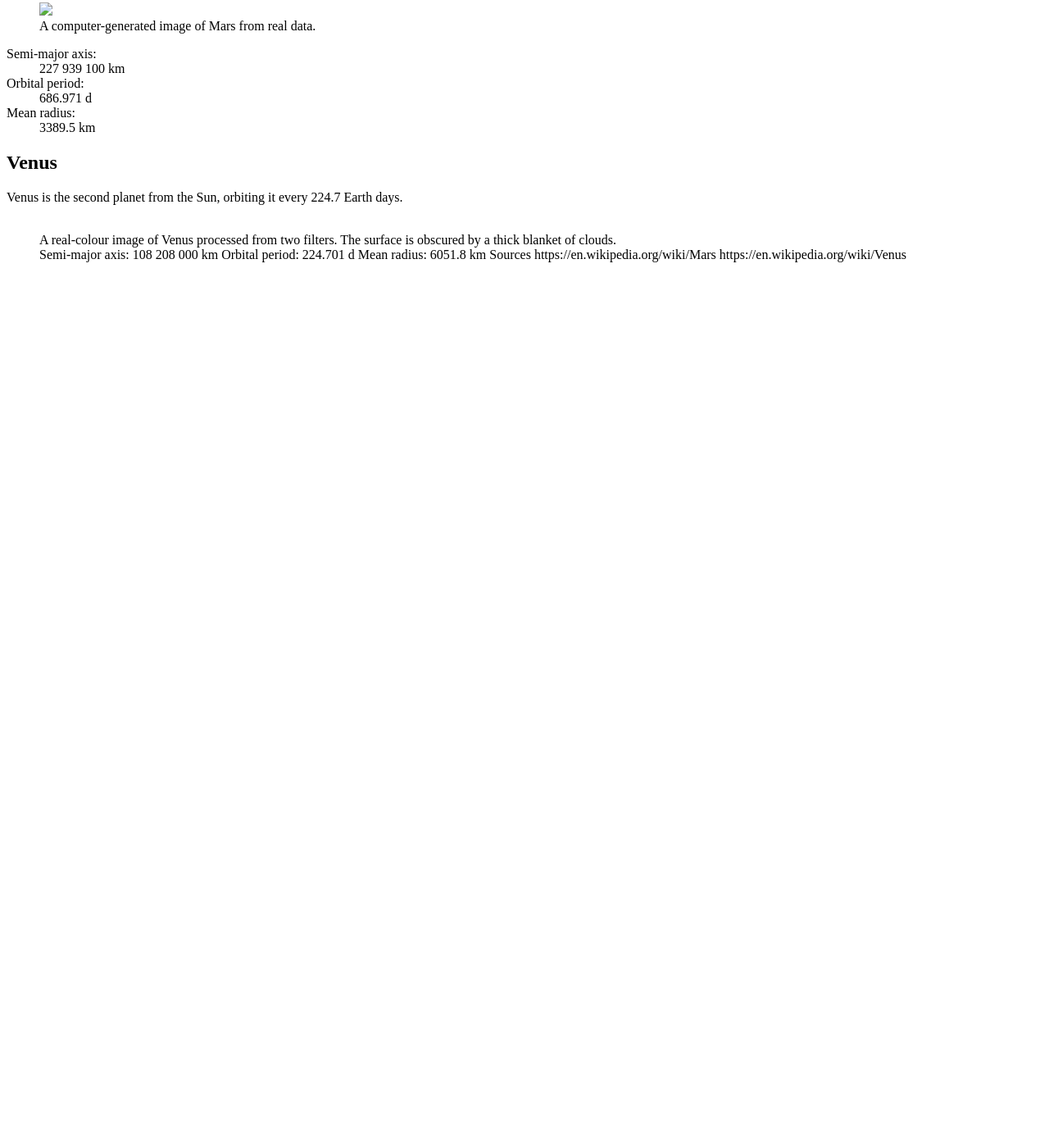
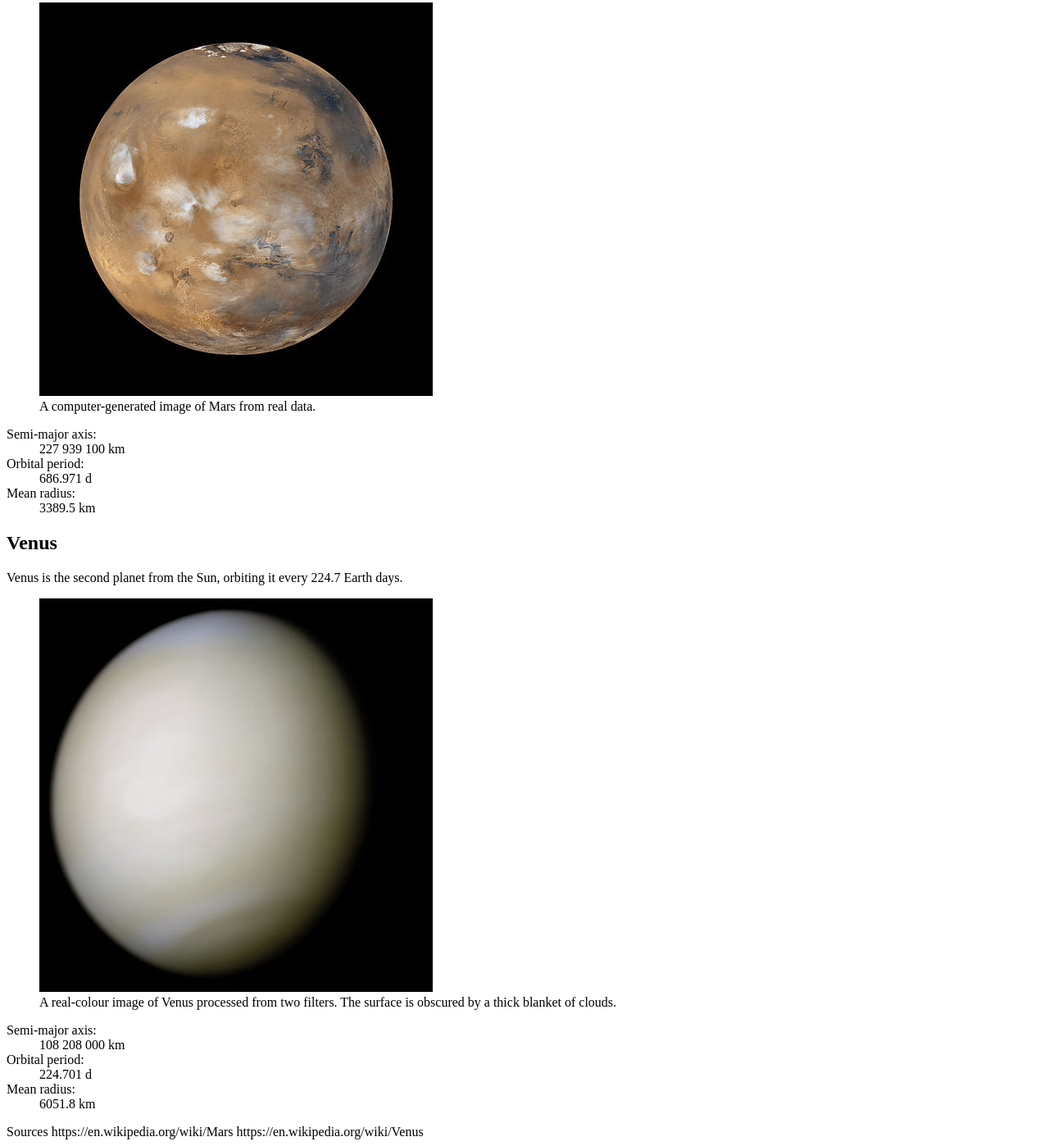
Before and after one commit to Chan0369/dsn1674-assignment-2, a plain HTML site: page index.html in a window 1280 px wide. Shown: the part 593-1991 px from the top of the page at 82% size. Before the commit the page ends 929 px from the top, so only its background shows below. Drawn offline with Linux system fonts and the light colour scheme.

Commit message:
Added description term and edit figure

```diff
--- a/index.html
+++ b/index.html
@@ -45,7 +45,7 @@
       <p>Mars is named after the Roman god of war, it is often described as the “Red Planet” because the iron oxide prevalent on its surface gives it a reddish appearance.</p>
 
       <figure>
-      <img src="imgages/mars.jpg" alt"">
+        <img src="images/mars.jpg" alt"">
         <figcaption>A computer-generated image of Mars from real data.</figcaption>
       </figure>
 
@@ -65,17 +65,20 @@
       <p>Venus is the second planet from the Sun, orbiting it every <time datetime="P224.7D">224.7 Earth days.</time></p>
 
       <figure>
-    <img src-"images/venus.jpg" alt="">
+        <img src="images/venus.jpg" alt="">
         <figcaption>A real-colour image of Venus processed from two filters. The surface is obscured by a thick blanket of clouds.</figcaption>
+      </figure>
 
-Semi-major axis:
-108 208 000 km
+      <dl>
+        <dt>Semi-major axis:</dt>
+        <dd><data value="108 208 000">108 208 000 km</data></dd>
 
-Orbital period:
-224.701 d
+        <dt>Orbital period:</dt>
+        <dd><data value="224.701">224.701 d</data></dd>
 
-Mean radius:
-6051.8 km
+        <dt>Mean radius:</dt>
+        <dd><data value="6051.8">6051.8 km</data></dd>
+      </dl>
 
 Sources
 
```
Lines whose indentation alone changed are shown as unchanged.
